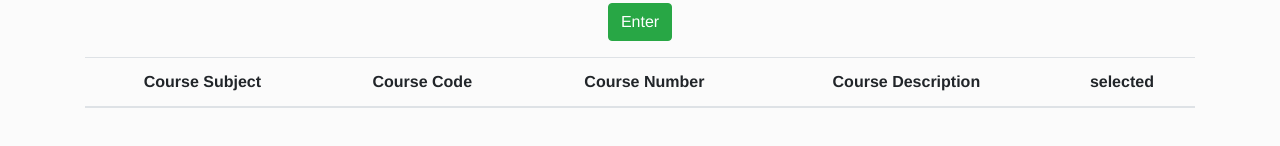
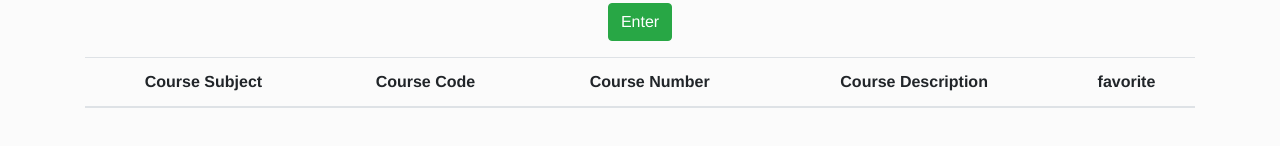
Before and after one commit to s34fu/WaterlooStudies, a Vue app: page /course_catalog in a window 1280 px wide. Shown: the part 196-342 px from the top of the page. Built offline with nearby package versions, Linux system fonts and the light colour scheme.

Commit message:
added course catalog

```diff
--- a/src/views/CourseCatalog.vue
+++ b/src/views/CourseCatalog.vue
@@ -18,15 +18,18 @@
 				selectable
 				:items="courseTableData"
 				:fields="courseTableFields"
-				@row-selected="onCourseTableRowSelected">
-				<template #row(selected)="{ rowSelected }">
+				ref="courseTable"
+				@row-clicked="onCourseTableRowClicked">
+				<template #cell(favorite)="{ rowSelected }">
 					<template v-if="rowSelected">
-						<span aria-hidden="true">&check;</span>
-						<span class="sr-only">Selected</span>
+						<span aria-hidden="true">
+							<font-awesome-icon icon="star" class="favoriteIcon" />
+						</span>
+						<span class="sr-only">favorite</span>
 					</template>
 					<template v-else>
 						<span aria-hidden="true">&nbsp;</span>
-						<span class="sr-only">Not selected</span>
+						<span class="sr-only">Not favorite</span>
 					</template>
 				</template>
 			</b-table>
@@ -38,6 +41,7 @@
 <script>
 const { Subjects } = require('@/Backend/Database');
 const { CourseHandler } = require('@/Backend');
+const { CacheService } = require('@/Backend/Service');
 export default {
 	name: 'CourseCatalogPage',
 	// all class variables
@@ -63,17 +67,27 @@ export default {
 					label: 'Course Description',
 				},
 				{
-					label: 'selected',
-					key: 'selected'
+					label: 'favorite',
+					key: 'favorite'
 				}
 			],
-			courseTableData: []
+			courseTableData: [],
+			selectedCourses: []
 		};
 	},
 	// all methods to use
 	methods: {
-		onCourseTableRowSelected: async function(items){
-			console.log(items);
+		onCourseTableRowClicked: async function(item, _, event){
+			const index = this.selectedCourses.findIndex(s => s.courseNumber == item.courseNumber && s.subjectCode == item.subjectCode);
+			// if parent is false, it means we are "selecting"
+			if(event.target.parentElement.ariaSelected === 'false' && index <= -1){
+				// add item to selected courses
+				this.selectedCourses.push(item);
+			}else{
+				// remove the item from selected courses
+				this.selectedCourses.splice(index, 1);
+			}
+			CacheService.set('courseCatalogSelected', JSON.stringify(this.selectedCourses));
 		},
 		showSubjectTable: async function(){
 			const userSubjectCode = this.userSubject.split('-')[0].trim();
@@ -81,9 +95,23 @@ export default {
 			if(!(userSubjectCode in Subjects)){
 				alert(`${userSubjectCode} cannot be found`);
 			}
-			const courseTableData = await CourseHandler.getCoursesBySubjectCode(userSubjectCode);
-			console.log(courseTableData);
-			this.courseTableData = courseTableData;
+			this.courseTableData = await CourseHandler.getCoursesBySubjectCode(userSubjectCode);
+			this.initFavoritedCourses();
+		},
+		// defect: cannot dynamically add to favorite on new page load
+		initFavoritedCourses: async function(){
+			this.selectedCourses.forEach(course => {
+				this.courseTableData.forEach((data, index) => {
+					if(data.courseNumber == course.courseNumber && data.subjectCode == course.subjectCode){
+						console.log(index);
+						this.$refs.courseTable.selectRow(index);
+					}
+				});
+			});
+		},
+		initCache: async function(){
+			const userSelectedCourses = CacheService.get('courseCatalogSelected');
+			if(userSelectedCourses) this.selectedCourses = JSON.parse(userSelectedCourses);
 		}
 	},
 	// detect variable changes
@@ -98,6 +126,7 @@ export default {
 			});
 		}
 		this.availSubjects = subjects;
+		this.initCache();
 	}
 };
 </script>
@@ -106,4 +135,7 @@ export default {
 .margin-top {
 	margin-top: 1em;
 }
+.favoriteIcon {
+	color:#ffff17;
+}
 </style>
```
